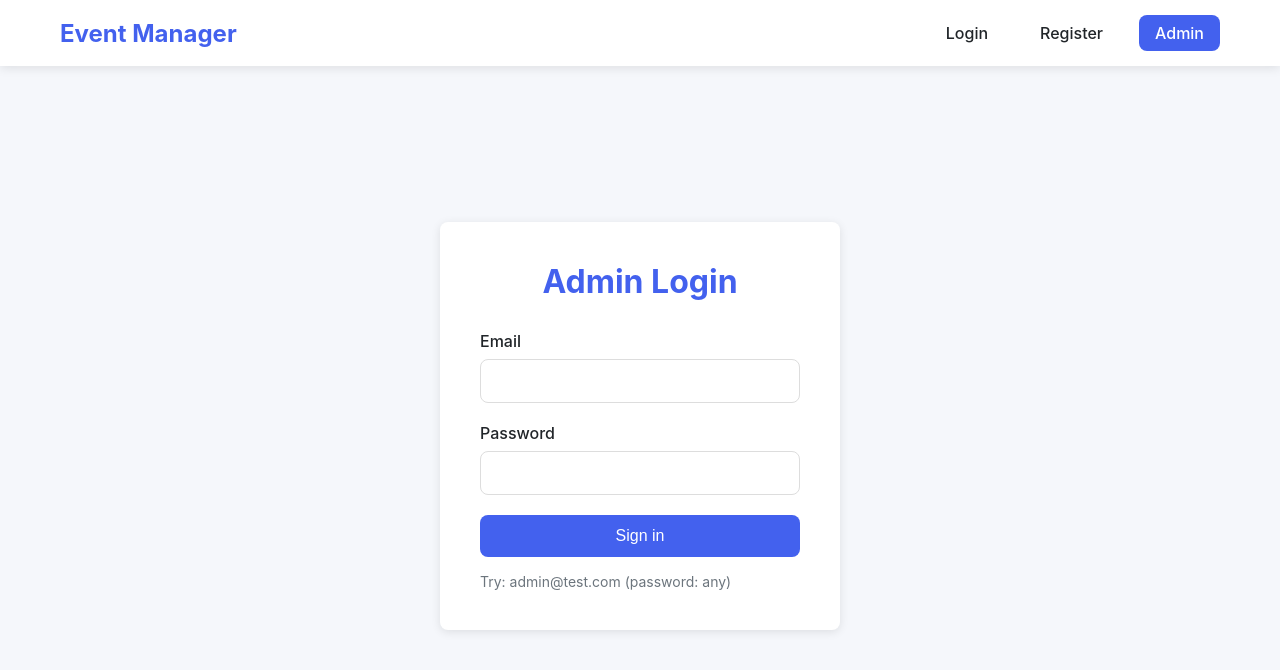
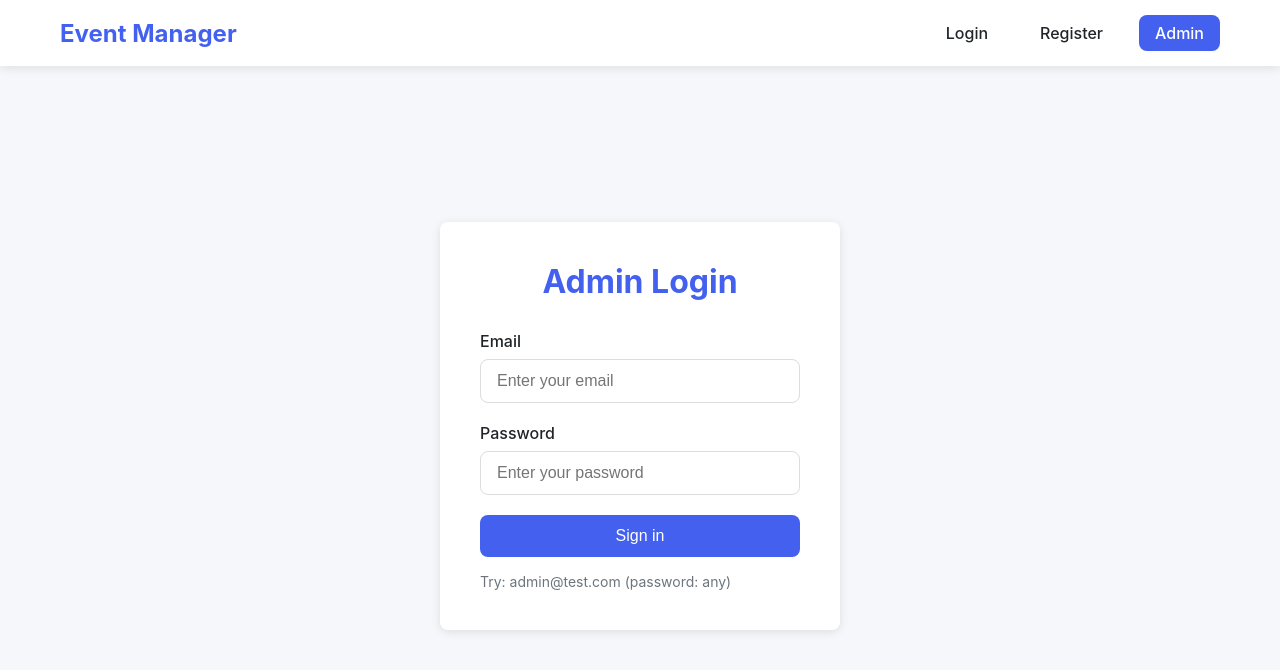
Before and after one commit to Hadi20Diab/event-management-platform-frontend, a Next.js app: page /admin-login in a window 1280 px wide. Shown: the top 670 px of the page. Built offline with nearby package versions, Linux system fonts and the light colour scheme.

Commit message:
logout button change route to /

```diff
--- a/src/app/admin-login/page.tsx
+++ b/src/app/admin-login/page.tsx
@@ -50,12 +50,12 @@ export default function AdminLogin() {
           <form onSubmit={handleSubmit}>
             <div className="form-group">
               <label htmlFor="email">Email</label>
-              <input id="email" type="email" value={email} onChange={(e) => setEmail(e.target.value)} required />
+              <input id="email" type="email" value={email} onChange={(e) => setEmail(e.target.value)} placeholder="Enter your email" required />
             </div>
 
             <div className="form-group">
               <label htmlFor="password">Password</label>
-              <input id="password" type="password" value={password} onChange={(e) => setPassword(e.target.value)} required />
+              <input id="password" type="password" value={password} onChange={(e) => setPassword(e.target.value)} placeholder="Enter your password" required />
             </div>
 
             <button type="submit" className="btn btn-primary btn-block" disabled={loading}>
```
Also changed, not shown: src/components/Layout/Sidebar.jsx (+21 -11 lines).
